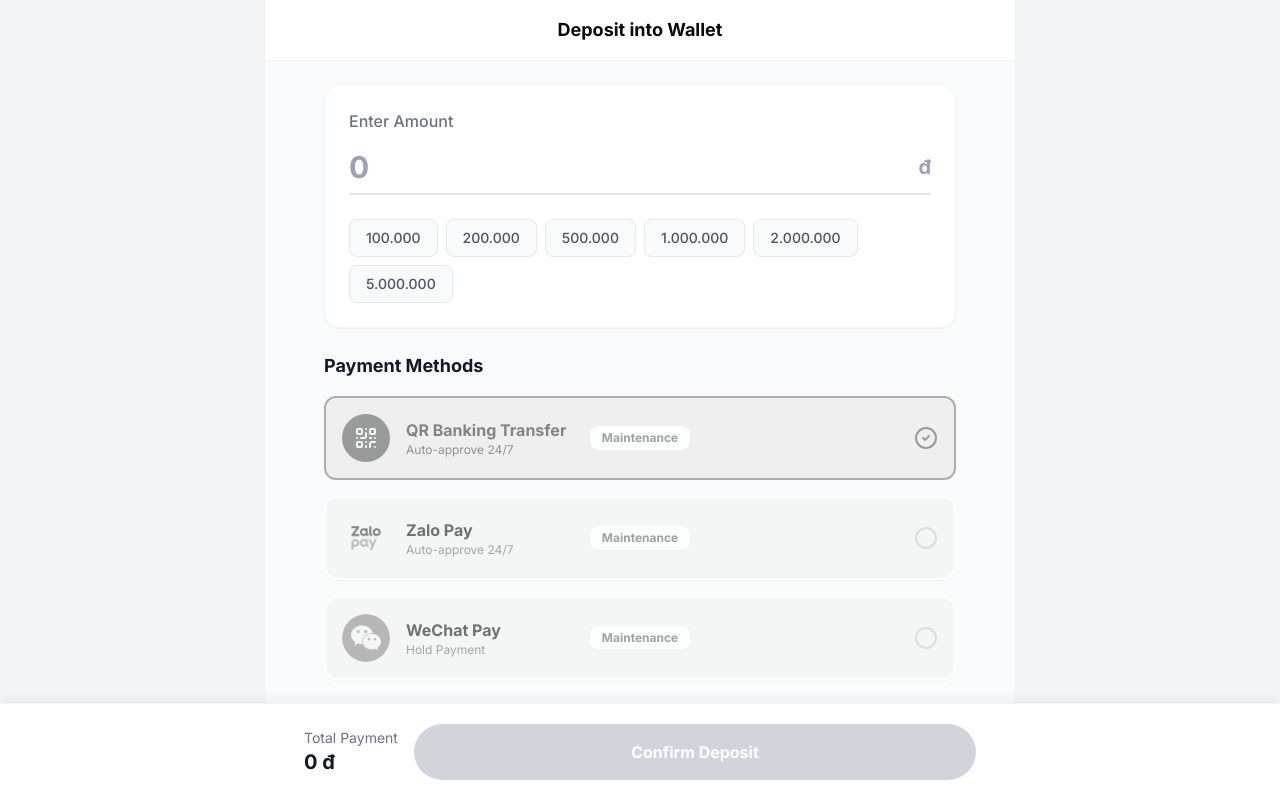
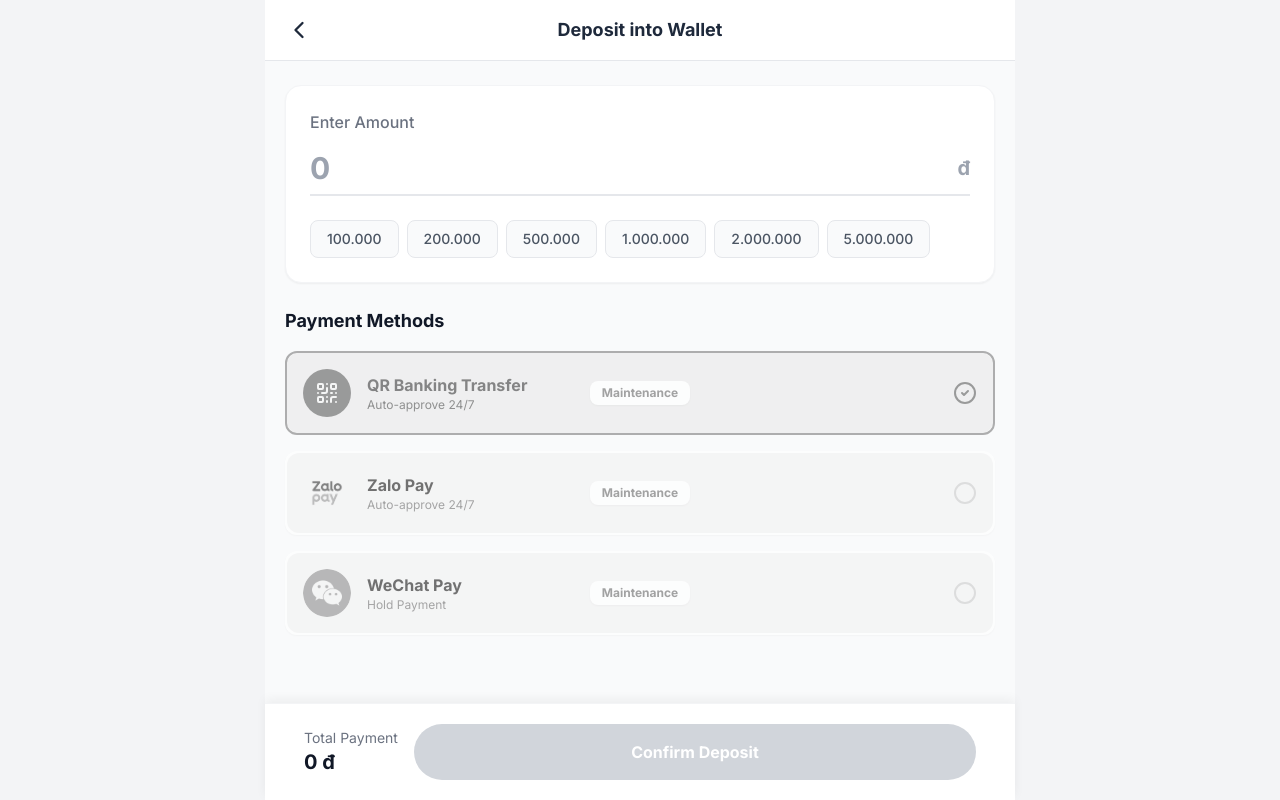
Before and after one commit to anhbhnhmsoft/nhm-spa-massagehome-web, a Next.js app: page /deposit in a window 1280 px wide. Built offline with nearby package versions, Linux system fonts and the light colour scheme; no server answers.

Commit message:
TonBD feat : deposit

```diff
--- a/src/app/(profile)/affiliate/page.tsx
+++ b/src/app/(profile)/affiliate/page.tsx
@@ -67,6 +67,7 @@ const ReferralPage = () => {
                   src="/assets/images/affliate.jpg" // Đảm bảo đường dẫn đúng trong thư mục public
                   alt="Affiliate Banner"
                   fill
+                  sizes="100vw"
                   className="object-cover"
                   priority
                 />
--- a/src/components/app/deposit.tsx
+++ b/src/components/app/deposit.tsx
@@ -26,6 +26,7 @@ import useSaveFileImage from "@/features/app/hooks/use-save-image";
 import { useWalletStore } from "@/features/payment/stores";
 import { _UserRole } from "@/features/auth/const";
 import { QRWechatData } from "@/features/payment/types";
+import HeaderBack from "../header-back";
 
 export default function Deposit({ useFor }: { useFor: _UserRole }) {
   const { t } = useTranslation();
@@ -49,14 +50,9 @@ export default function Deposit({ useFor }: { useFor: _UserRole }) {
   const watchedPayment = watch("payment_type");
 
   return (
-    <div className="flex min-h-screen flex-col bg-gray-50 pb-32 md:pb-10">
-      <header className="sticky top-0 z-50 flex items-center bg-white px-4 py-4 shadow-sm">
-        <h1 className="flex-1 text-center font-bold text-lg">
-          {t("payment.deposit_title")}
-        </h1>
-      </header>
-
-      <main className="mx-auto w-full max-w-2xl px-5 pt-6">
+    <div className="flex min-h-screen w-full flex-col bg-gray-50 pb-32 md:pb-10">
+      <HeaderBack title={"payment.deposit_title"} />
+      <main className="mx-auto w-full max-w-[750px] px-5 pt-6">
         {/* --- KHỐI NHẬP TIỀN --- */}
         <section className="mb-6 rounded-2xl border border-gray-100 bg-white p-6 shadow-sm">
           <p className="mb-4 font-medium text-gray-500">
@@ -213,7 +209,7 @@ export default function Deposit({ useFor }: { useFor: _UserRole }) {
         />
       </main>
 
-      <footer className="fixed bottom-0 left-0 right-0 border-t border-gray-100 bg-white p-5 shadow-[0_-4px_10px_rgba(0,0,0,0.05)]">
+      <footer className=" mx-auto fixed bottom-0 w-full max-w-[750px] left-0 right-0 border-t border-gray-100 bg-white p-5 shadow-[0_-4px_10px_rgba(0,0,0,0.05)]">
         <div className="mx-auto flex max-w-2xl items-center justify-between gap-4">
           <div className="hidden sm:block">
             <p className="text-sm text-gray-500">
--- a/src/features/payment/hooks/index.tsx
+++ b/src/features/payment/hooks/index.tsx
@@ -314,13 +314,13 @@ export const useCheckPaymentQRCode = (useFor: _UserRole) => {
       refreshWallet(true);
       switch (useFor) {
         case _UserRole.KTV:
-          router.push("/(app)/(service-ktv)/wallet");
+          router.replace("/wallet");
           break;
         case _UserRole.CUSTOMER:
-          router.push("/(app)/(profile)/wallet");
+          router.replace("/wallet");
           break;
         case _UserRole.AGENCY:
-          router.push("/(app)/(tab-agency)/wallet");
+          router.replace("/wallet");
           break;
         default:
           break;
```
